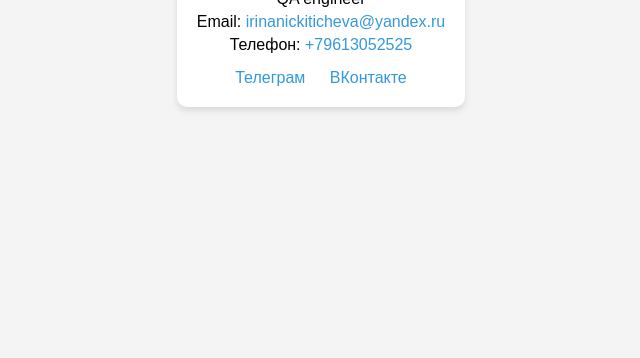
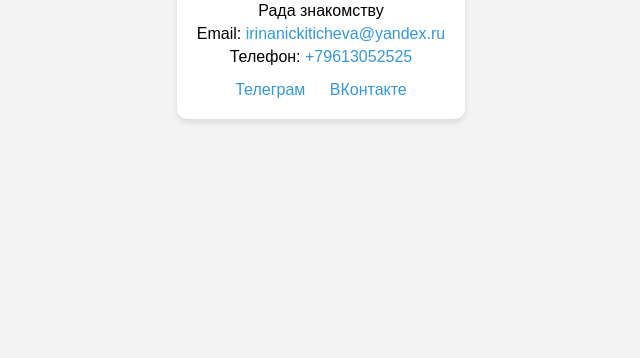
Before and after one commit to irinanikiticheva/vizit, a plain HTML site: page index.html in a window 1280 px wide. Shown: the part 442-800 px from the top of the page, without its empty margins (319-959 px from the left). Drawn offline with Linux system fonts and the light colour scheme.

Commit message:
Добавила новый параграф

```diff
--- a/index.html
+++ b/index.html
@@ -11,6 +11,7 @@
         <img src="your-photo.jpg" alt="Ваше фото" class="photo">
         <h1>Привет, я Ира</h1>
         <p>QA engineer</p>
+        <p>Рада знакомству</p>
         <div class="contact">
             <p>Email: <a href="irinanickiticheva@yande.ru">irinanickiticheva@yandex.ru</a></p>
             <p>Телефон: <a href="tel:+79613052525">+79613052525</a></p>
```
